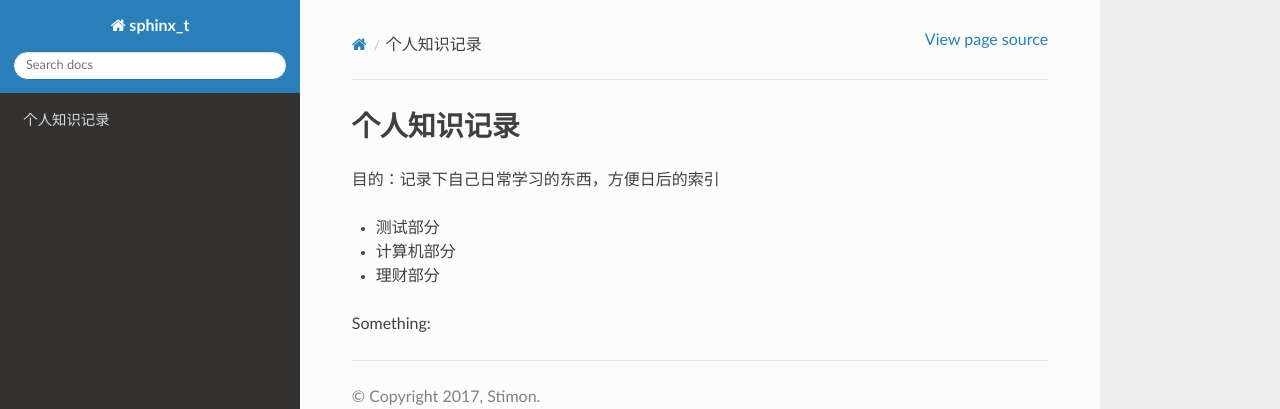
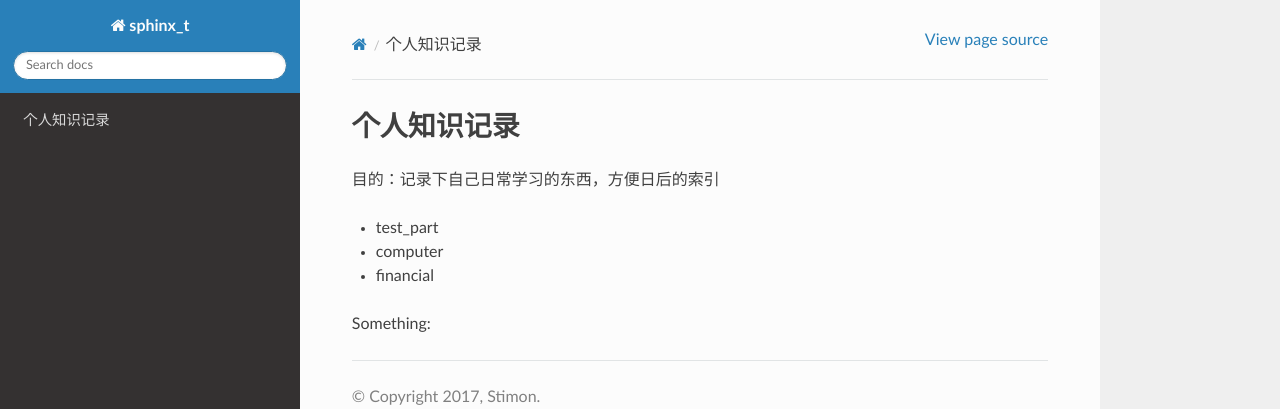
Before and after one commit to Commala/sphinx_test, a Sphinx documentation site: the page built from source/index.rst, in a window 1280 px wide. Shown: the top 409 px of the page. Built offline with Sphinx 7.4.7 and the Read the Docs theme 2.0.0, drawn with Linux system fonts in a browser that asks for light colours; formulas are drawn with MathJax 3; pages that are not in the unit, such as notebooks, are missing from menus.

Commit message:
修改目录为英文

```diff
--- a/source/index.rst
+++ b/source/index.rst
@@ -3,13 +3,13 @@
 
 目的：记录下自己日常学习的东西，方便日后的索引
 
-* :ref:`测试部分`
-* :ref:`计算机部分`
-* :ref:`理财部分`
+* :ref:`test_part`
+* :ref:`computer`
+* :ref:`financial`
 
 Something:
 
-.. _测试部分:
+.. _test_part:
 
 .. toctree:
    :maxdepth:2
@@ -19,7 +19,7 @@ Something:
    test
    question
 
-.. _计算机部分:
+.. _computer:
 
 .. toctree:
    :maxdepth:2
@@ -29,7 +29,7 @@ Something:
    python
    server
 
-.. _理财部分:
+.. _financial:
 
 .. toctree:
 
```
